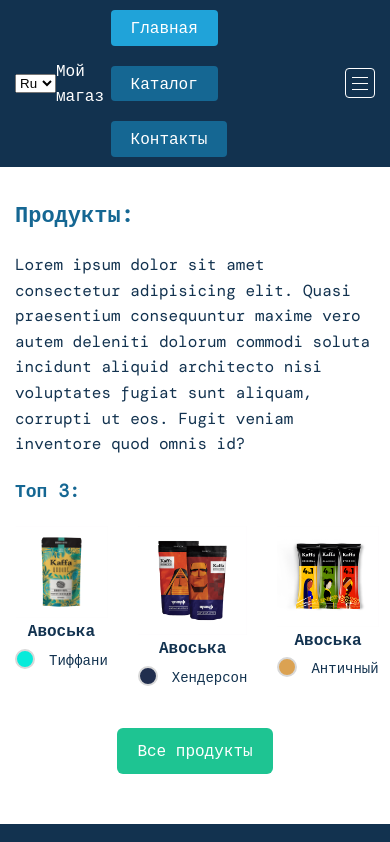
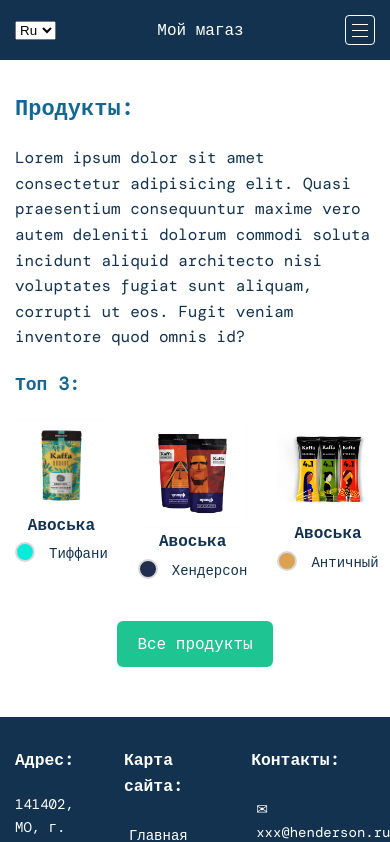
Before and after one commit to mbanakova/eshopCompApi, a Vue app: page / in a window 390 px wide. Shown: the top 842 px of the page. Built offline with nearby package versions, Linux system fonts and the light colour scheme; a web font is replaced by a local one.

Commit message:
mobile menu

```diff
--- a/src/App.vue
+++ b/src/App.vue
@@ -7,8 +7,12 @@
 
 <script setup>
 import { RouterView } from 'vue-router'
+import { useMenuStore } from './stores/menu'
 import NavBar from '@/components/Layout/NavBar.vue'
 import TheFooter from '@/components/Layout/TheFooter.vue'
+const store = useMenuStore()
+store.checkScreenWidth() // контролирует бургер-меню и body-scroll-lock при открытом меню
+window.addEventListener('resize', store.checkScreenWidth)
 </script>
 
 <style>
--- a/src/assets/scss/global.scss
+++ b/src/assets/scss/global.scss
@@ -6,12 +6,8 @@
   box-sizing: border-box;
 }
 
-html {
-  overflow-y: scroll;
-}
-
 .body {
-  margin: 0;
+  margin: 0 auto;
   padding: 0;
   width: 100%;
   min-width: 320px;
@@ -25,6 +21,14 @@ html {
   text-rendering: optimizeLegibility;
   -webkit-font-smoothing: antialiased;
   -moz-osx-font-smoothing: grayscale;
+  overflow-x: hidden;
+  overflow-y: scroll;
+
+  @media (max-width: $mobile) {
+    &.scroll-lock {
+      overflow: hidden;
+    }
+  }
 }
 
 #app {
--- a/src/components/Layout/NavBar.vue
+++ b/src/components/Layout/NavBar.vue
@@ -15,43 +15,39 @@
             <div class="navbar-item">Мой магаз</div>
           </div>
         </div>
+        <button
+          v-if="menuStore.isMobile"
+          class="navbar__burger"
+          :class="{ 'navbar__burger--open': menuStore.menuOpen }"
+          aria-label="menu"
+          aria-expanded="false"
+          @click.prevent="menuStore.toggleMenu"
+        >
+          <div class="bar"></div>
+        </button>
         <div
           class="navbar__links"
-          :class="{ 'navbar__links--open': showMobileNav }"
+          :class="{ 'navbar__links--open': menuStore.menuOpen }"
           ref="navBarMenuRef"
         >
-          <RouterLink
-            to="/"
-            class="nav-link"
-            active-class="is-active"
-            @click="showMobileNav = false"
+          <RouterLink to="/" class="nav-link" active-class="is-active" @click="menuStore.toggleMenu"
             >Главная</RouterLink
           >
           <RouterLink
             to="/catalog"
             class="nav-link"
             active-class="is-active"
-            @click="showMobileNav = false"
+            @click="menuStore.toggleMenu"
             >Каталог</RouterLink
           >
           <RouterLink
             to="/contacts"
             class="nav-link"
             active-class="is-active"
-            @click="showMobileNav = false"
+            @click="menuStore.toggleMenu"
             >Контакты</RouterLink
           >
         </div>
-        <button
-          class="navbar__burger"
-          :class="{ 'navbar__burger--open': showMobileNav }"
-          aria-label="menu"
-          aria-expanded="false"
-          @click.prevent="toggleMobileNav"
-          ref="navBarBurgerRef"
-        >
-          <div class="bar"></div>
-        </button>
       </div>
     </nav>
   </header>
@@ -60,13 +56,9 @@
 <script setup>
 import { ref } from 'vue'
 import { onClickOutside } from '@vueuse/core'
-// import { useAuthStore } from '@/stores/authStore.js'
-// const authStore = useAuthStore()
+import { useMenuStore } from '@/stores/menu.js'
+const menuStore = useMenuStore()
 const showMobileNav = ref(false)
-
-const toggleMobileNav = () => {
-  showMobileNav.value = !showMobileNav.value
-}
 
 const navBarMenuRef = ref(null)
 const navBarBurgerRef = ref(null)
@@ -172,17 +164,43 @@ onClickOutside(
   gap: 20px;
   align-items: flex-start;
   flex-wrap: wrap;
+  list-style: none;
+
+  @media (max-width: $mobile) {
+    display: none;
+    transition: opacity 0.8s 0.6s, clip-path 0.6s 0.4s;
 
     &--open {
+      display: flex;
       position: absolute;
-    top: 40px;
       padding: 30px 0;
+      top: 45px;
       left: 0;
       width: 100%;
       height: 100vh;
       background-color: $bright;
       flex-direction: column;
       align-items: center;
+      justify-content: center;
+      z-index: 1000;
+    }
+  }
+  .mobile-nav-enter-active,
+  .mobile-nav-leave-active {
+    transition: 1s ease all;
+  }
+
+  .mobile-nav-enter-from {
+    clip-path: circle(100px at top right);
+    opacity: 0;
+  }
+  .mobile-nav-enter-to {
+    opacity: 1;
+    clip-path: circle(100% at center);
+  }
+
+  .mobile-nav-leave-to {
+    opacity: 0;
   }
 }
 </style>
--- /dev/null
+++ b/src/stores/menu.js
@@ -0,0 +1,28 @@
+import { ref } from 'vue'
+import { defineStore } from 'pinia'
+
+export const useMenuStore = defineStore('menu', () => {
+  let menuOpen = ref(false)
+  let isMobile = ref(false)
+  const body = document.querySelector("body")
+
+  const toggleMenu = () => {
+    menuOpen.value = !menuOpen.value;
+    body.classList.toggle("scroll-lock");
+  }
+
+  const checkScreenWidth = () => {
+    const MOBILE_WIDTH_MAX = 767
+
+    if (window.innerWidth <= MOBILE_WIDTH_MAX) {
+      isMobile.value = true
+    } else {
+      body.classList.remove("scroll-lock");
+      isMobile.value = false
+      menuOpen.value = false
+    }
+  }
+
+
+  return { menuOpen, isMobile, body, toggleMenu, checkScreenWidth }
+})
```
Lines whose indentation alone changed are shown as unchanged.
